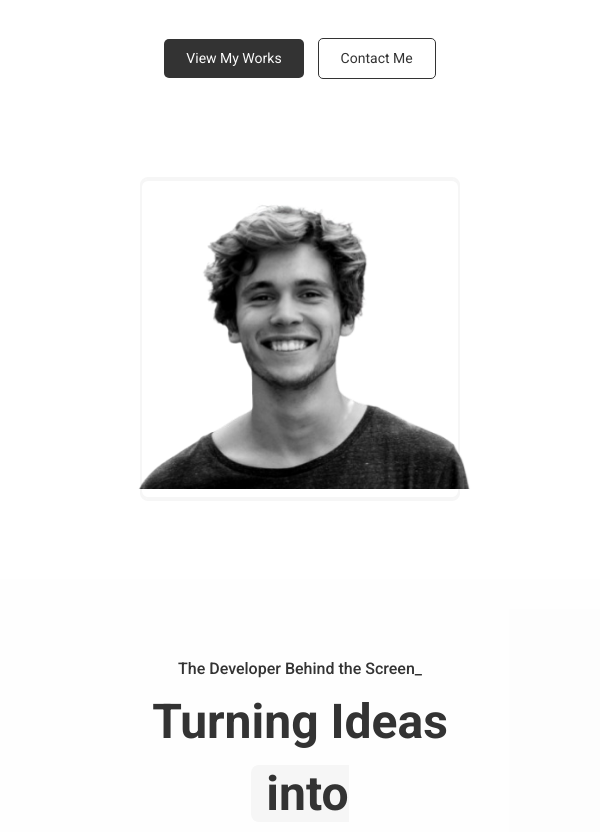
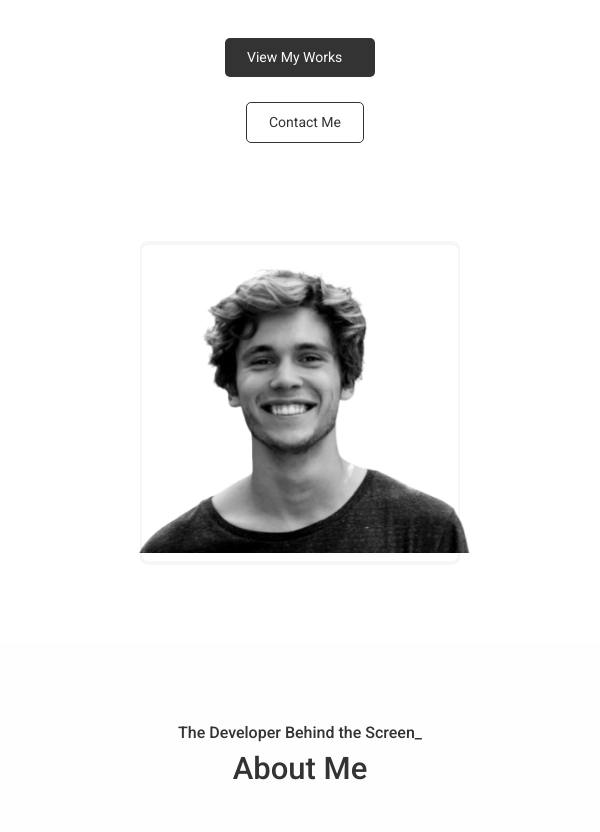
Before and after one commit to ireshdilsh/portfolio, a plain HTML site: page index.html in a window 600 px wide. Shown: the part 408-1240 px from the top of the page. Drawn offline with nearby package versions, Linux system fonts and the light colour scheme; some packages are replaced by stand-ins of ours; a script that the page names is missing.

```diff
--- a/index.html
+++ b/index.html
@@ -35,8 +35,8 @@
           development, modern frameworks, and delivering clean, user-centric solutions across platforms.</p>
       </div>
       <div class="btns">
-        <button id="works-btn">View My Works</button>
-        <button id="contact-btn">Contact Me</button></button>
+        <a href="#works" id="works-btn">View My Works</a>
+        <a href="#contact" id="contact-btn">Contact Me</a>
       </div>
 
     </div>
@@ -54,6 +54,7 @@
       <h6>The Developer Behind the Screen_</h6>
     </div>
     <div class="title">
+      <h1>About Me</h1>
       <span>Turning Ideas <span id="colored-text">into Functional,</span> Scalable Software</span>
     </div>
     <div class="sides">
@@ -197,6 +198,7 @@
       <h6>What I Do Best_</h6>
     </div>
     <div class="title">
+       <h1>My Expertise</h1>
       <span>Bringing Depth, <span id="coloured-text">Skill, and Precision to</span> Every Project</span>
     </div>
     <div class="discription">
@@ -387,6 +389,7 @@
       <h6>What I’ve Built_</h6>
     </div>
     <div class="title">
+       <h1>My Works</h1>
       <span>Bringing <span id="colored-text"> Ideas to Life</span> Through Code</span>
     </div>
     <div class="discription">
@@ -447,6 +450,7 @@
       <h6>Get In Touch_</h6>
     </div>
     <div class="title">
+      <h1>Let's Connect</h1>
       <span>Let’s Build <span id="colored-text">Something</span> Together</span>
     </div>
     <div class="contact-body">
@@ -501,10 +505,15 @@
       loop: true
     });
 
+    let arra = []
     const sendMsg = () => {
       const name = document.getElementById('exampleInputEmail2').value;
       const email = document.getElementById('exampleInputEmail1').value;
       const message = document.getElementById('exampleFormControlTextarea1').value;
+
+      const data = name +" "+ email +" "+ message
+      arra.push(data)
+      console.log(arra);
 
       if (name === '' || email === '' || message === '') {
         Swal.fire({
@@ -525,6 +534,9 @@
         showConfirmButton: false,
         timer: 2000
       })
+      document.getElementById('exampleInputEmail2').value = ''
+      document.getElementById('exampleInputEmail1').value = ''
+      document.getElementById('exampleFormControlTextarea1').value = ''
     }
 
   </script>
--- a/style.css
+++ b/style.css
@@ -86,6 +86,10 @@ nav a:hover::after{
   margin-top: 25px;
 }
 
+#portfolio .left-side .btns a{
+  text-decoration: none;
+}
+
 #portfolio .left-side .btns #works-btn{
   background-color: var(--text-color);
   color: #fcfcfc;
@@ -94,6 +98,7 @@ nav a:hover::after{
   border: none;
   cursor: pointer;
   font-size: 14px;
+   width: 150px;
 }
 
 #portfolio .left-side .btns #works-btn:hover{
@@ -596,6 +601,14 @@ footer p{
   font-weight: 800;
 }
 
+     #about .title h1,
+    #expertise .title h1,
+    #works .title h1,
+    #contact .title h1{
+      display: none;
+    }
+
+
 /* Css for Tablet */
 @media (min-width: 600px) and (max-width: 1024px) {
 * {
@@ -651,16 +664,16 @@ footer p{
       padding: 80px 120px;
     }
 
-    #element{
-      text-align: center;
-    }
-
     #portfolio .left-side{
       width: 100%;
       display: flex;
       justify-content: center;
       align-items: center;
       flex-direction: column;
+    }
+
+    #portfolio .left-side #element{
+      text-align: center;
     }
 
     #portfolio .left-side .title,
@@ -762,9 +775,24 @@ footer p{
    #contact .contact-body .left-side p{
     text-align: center;
    }
+
+        #about .title h1,
+    #expertise .title h1,
+    #works .title h1,
+    #contact .title h1{
+      display: none;
+    }
+
 }
 
 @media screen and (max-width: 1440px) {
+
+     #about .title h1,
+    #expertise .title h1,
+    #works .title h1,
+    #contact .title h1{
+      display: none;
+    }
 
     #portfolio{
       display: flex;
@@ -887,3 +915,48 @@ footer p{
     text-align: center;
    }
 }
+
+@media screen and (max-width : 750px) {
+  * {
+      margin: 0;
+      padding: 0;
+      box-sizing: border-box;
+      font-family: "Roboto", sans-serif;
+      font-style: normal;
+      font-optical-sizing: auto;
+      color: var(--text-color);
+    }
+
+    body {
+      overflow-x: hidden;
+    }
+
+    #portfolio{
+      display: flex;
+      justify-content: center;
+      align-items: center;
+      flex-direction: column;
+    }
+
+    #portfolio .left-side .btns{
+      display: flex;
+      flex-direction: column;
+      justify-content: center;
+      align-items: center;
+      gap: 25px;
+    }
+
+    #about .title span,
+    #expertise .title span,
+    #works .title span,
+    #contact .title span{
+      display: none;
+    }
+
+    #about .title h1,
+    #expertise .title h1,
+    #works .title h1,
+    #contact .title h1{
+      display: block;
+    }
+}
```
